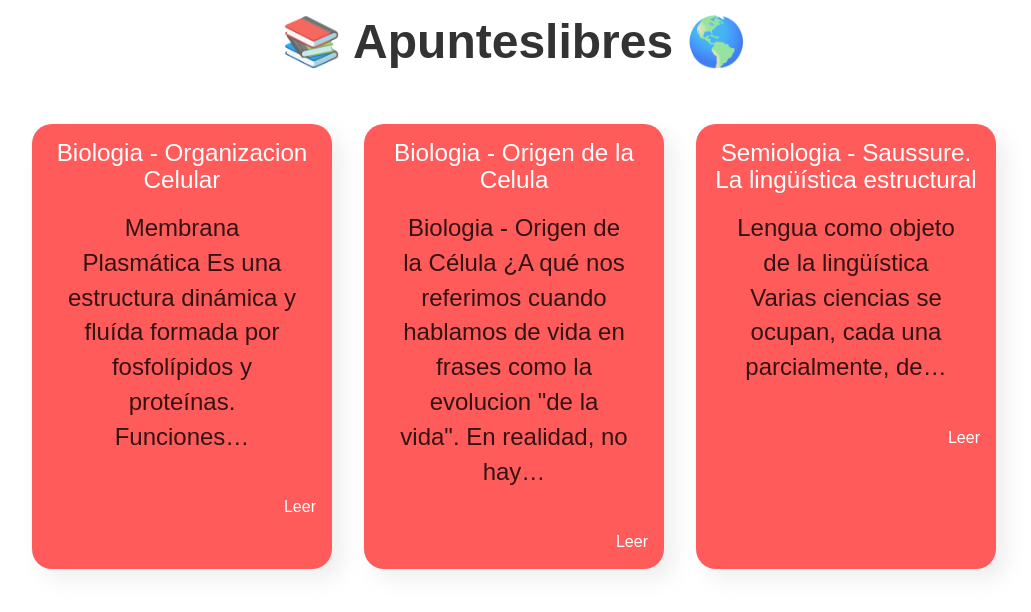
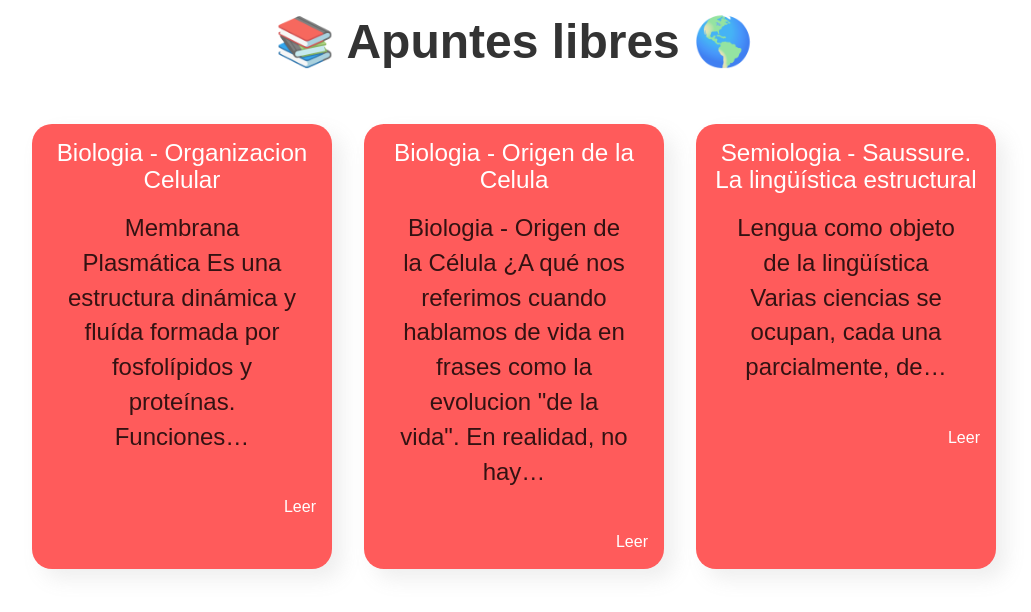
Before and after one commit to alancampora/psicologia, a Gatsby site: page / in a window 1280 px wide. Shown: the whole page, without its empty margins (126-1157 px from the left). Built offline with nearby package versions, Linux system fonts and the light colour scheme; Gatsby itself is replaced by a stand-in of ours; some packages are replaced by stand-ins of ours.

Commit message:
refactor(title): typo

```diff
--- a/src/pages/index.js
+++ b/src/pages/index.js
@@ -4,7 +4,7 @@ import Layout from '../components/layout/';
 import Card from '../components/card/';
 
 export default ({ data }) => (
-	<Layout title="📚 Apunteslibres  🌎">
+	<Layout title="📚 Apuntes libres  🌎">
 		{data.allMarkdownRemark.edges.map(({ node }) => (
 			<Card
 				slug={node.fields.slug}
```
